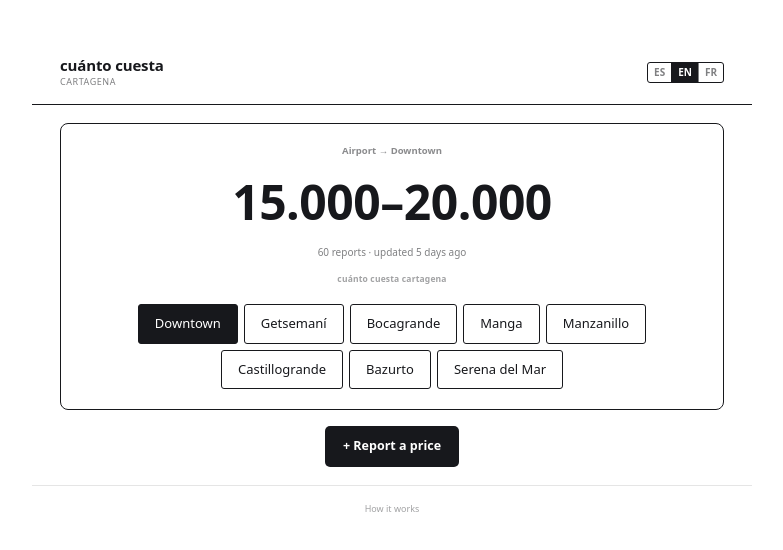
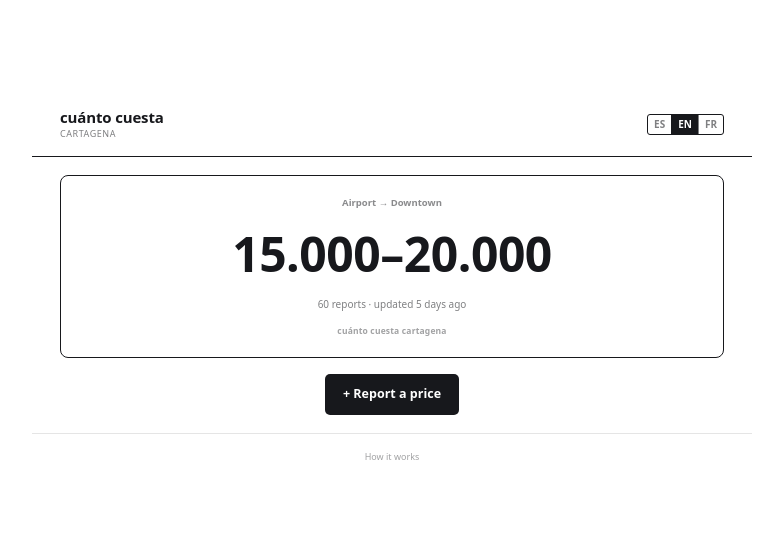
Before and after one commit to lunalunerarafa/cuantoctg, a Next.js app: page /en/airport/centro in a window 1280 px wide. Shown: the part 114-664 px from the top of the page, without its empty margins (248-1031 px from the left). Built offline with nearby package versions, Linux system fonts and the light colour scheme; no server answers.

Commit message:
revert: remove destination-switcher chip row from route pages
Dropping the in-card destination switcher added earlier this session;
PLACE_IDS import removed along with it since it's now unused here.

```diff
--- a/app/[lang]/[origin]/[destination]/page.tsx
+++ b/app/[lang]/[origin]/[destination]/page.tsx
@@ -5,7 +5,7 @@ import LangSwitch from "@/components/LangSwitch";
 import ReportForm from "@/components/ReportForm";
 import { confidenceCaption, COPY, routeDescription, routeTitle, WORDMARK } from "@/lib/copy";
 import { formatRange } from "@/lib/range";
-import { computeDisplayRange, getSeedStat, isValidRoute, placeLabel, PLACE_IDS, VALID_ROUTES } from "@/lib/routes";
+import { computeDisplayRange, getSeedStat, isValidRoute, placeLabel, VALID_ROUTES } from "@/lib/routes";
 import { getUserReports } from "@/lib/supabase";
 import { LOCALES } from "@/lib/types";
 import type { Locale, PlaceId } from "@/lib/types";
@@ -95,20 +95,6 @@ export default async function RoutePage({
               <div className="mt-[6px] text-[8.5px] font-bold tracking-[.02em] opacity-40">{WORDMARK}</div>
             </>
           )}
-
-          <div className="mt-3 flex flex-wrap justify-center gap-[6px]">
-            {PLACE_IDS.filter((id) => isValidRoute(originId, id)).map((id) => (
-              <Link
-                key={id}
-                href={`/${locale}/${originId}/${id}`}
-                className={`rounded-[3px] border border-ink px-[10px] py-[5px] text-[11px] font-medium md:px-[16px] md:py-[9px] md:text-[13px] ${
-                  id === destinationId ? "bg-ink text-surface" : ""
-                }`}
-              >
-                {placeLabel(id, locale)}
-              </Link>
-            ))}
-          </div>
         </div>
 
         <div className="mt-4 flex flex-col items-center gap-2">
```
